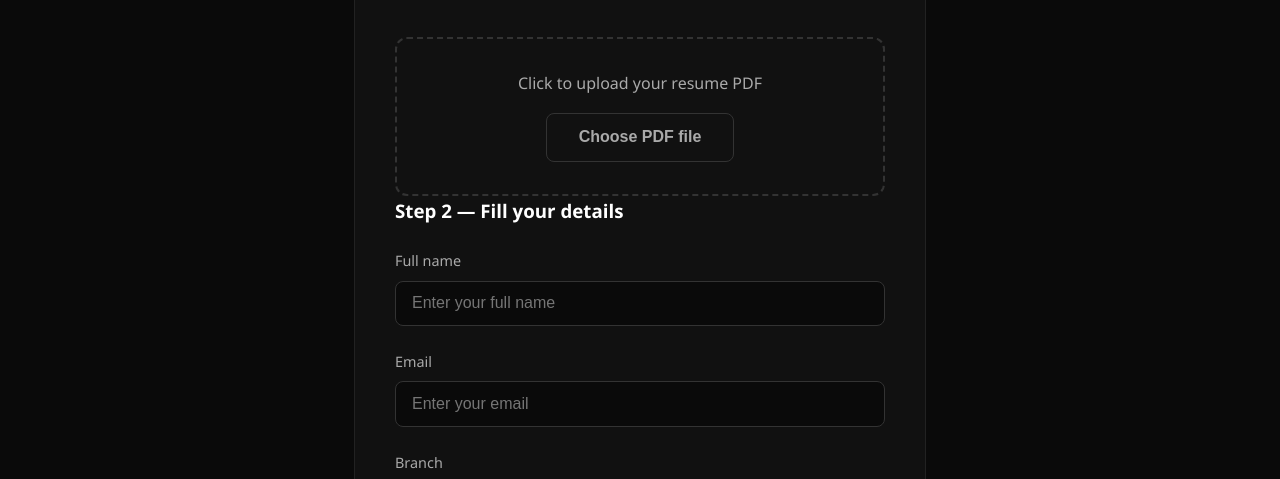
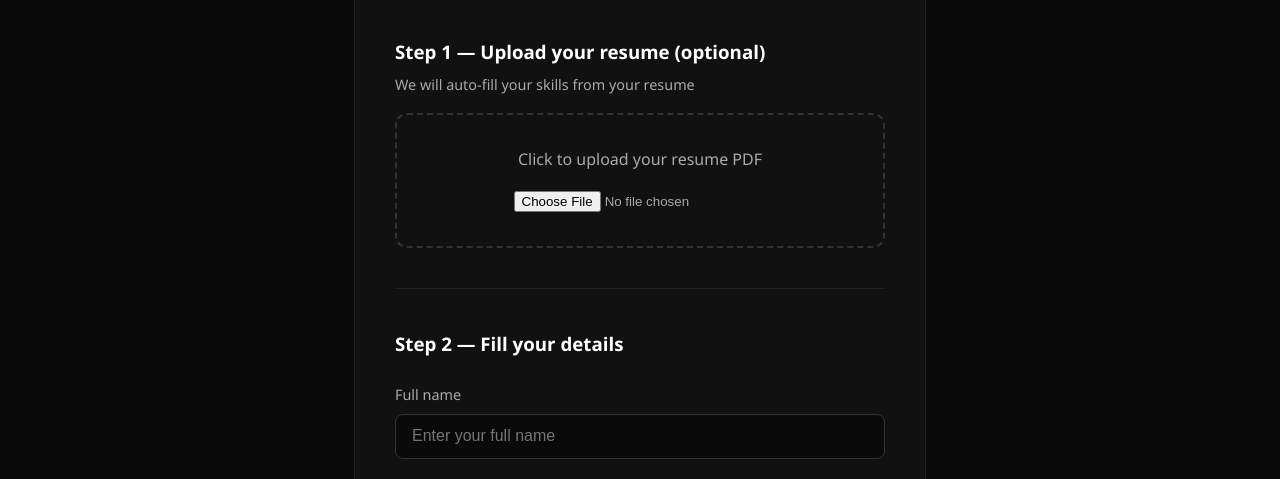
Before and after one commit to Niriksha-2005/Pathmind, a plain HTML site: page frontend/onboarding.html in a window 1280 px wide. Shown: the part 296-775 px from the top of the page. Drawn offline with Linux system fonts and the light colour scheme.

Commit message:
Fix resumeResult div missing from HTML

```diff
--- a/frontend/onboarding.html
+++ b/frontend/onboarding.html
@@ -23,25 +23,16 @@
         <p>Tell us about yourself and we will generate a personalized career plan in seconds.</p>
       </div>
 
-      <div class="upload-box" id="uploadBox">
-        <p>Click to upload your resume PDF</p>
-        <input type="file" id="resumeFile" accept=".pdf" style="opacity:0; position:absolute; width:1px; height:1px;">
-        <button class="btn-secondary" id="uploadBtn" style="cursor:pointer;">
-            Choose PDF file
-        </button>
-      </div>
-      <!-- <div class="resume-upload-section">
+      <div class="resume-upload-section">
         <h3>Step 1 — Upload your resume (optional)</h3>
         <p class="upload-subtitle">We will auto-fill your skills from your resume</p>
         <div class="upload-box" id="uploadBox">
-        <p>Click to upload your resume PDF</p>
-        <label for="resumeFile" class="btn-secondary" style="cursor:pointer; display:inline-block;">
-            Choose PDF file
-        </label>
-        <input type="file" id="resumeFile" accept=".pdf" style="display:none;">
+          <p>Click to upload your resume PDF</p>
+          <input type="file" id="resumeFile" accept=".pdf">
         </div>
         <div id="resumeResult" class="resume-result hidden"></div>
-      </div> -->
+      </div>
+
 
       <div class="form-section">
         <h3>Step 2 — Fill your details</h3>
```
